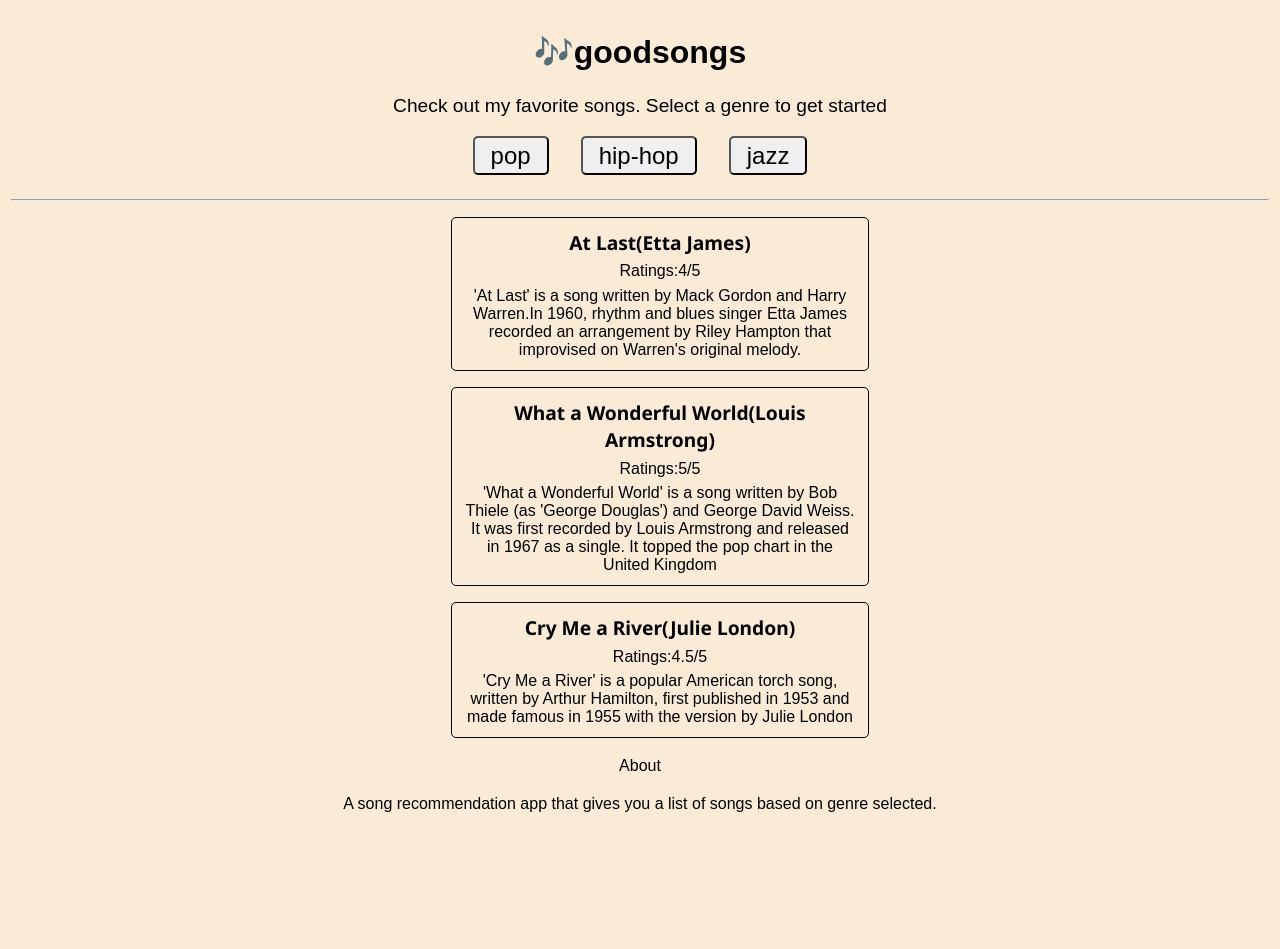
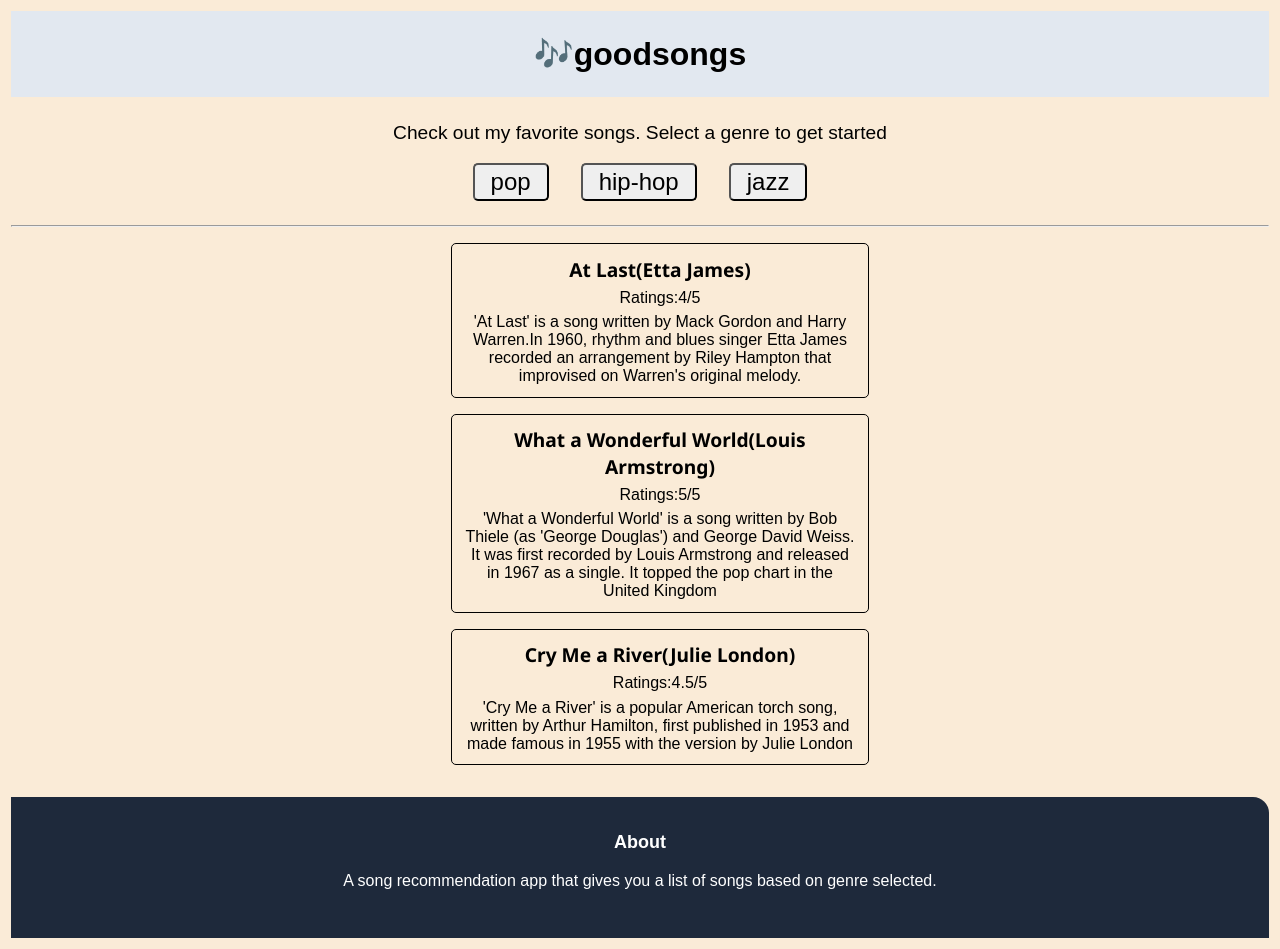
Before and after one commit to faheemk23/song-recommendation, a React (Create React App) app: page / in a window 1280 px wide. Before the commit the page ends 840 px from the top, so only its background shows below. Built offline with nearby package versions, Linux system fonts and the light colour scheme.

Commit message:
style: footer,heading

```diff
--- a/src/styles.css
+++ b/src/styles.css
@@ -32,3 +32,27 @@ li {
 .song {
   font-family: "Noto Sans", sans-serif;
 }
+
+.footer {
+  background-color: #1e293b;
+  padding: 2rem;
+  text-align: center;
+  color: white;
+  border-top-right-radius: 1rem;
+  margin: 2rem 0rem 0rem 0rem;
+}
+
+.footer .footer-header {
+  font-weight: bold;
+  font-size: large;
+}
+
+.footer ul {
+  padding-inline-start: 0px;
+}
+
+h1 {
+  background-color: #e2e8f0;
+  padding: 1.5rem;
+  margin-top: 0rem;
+}
```
